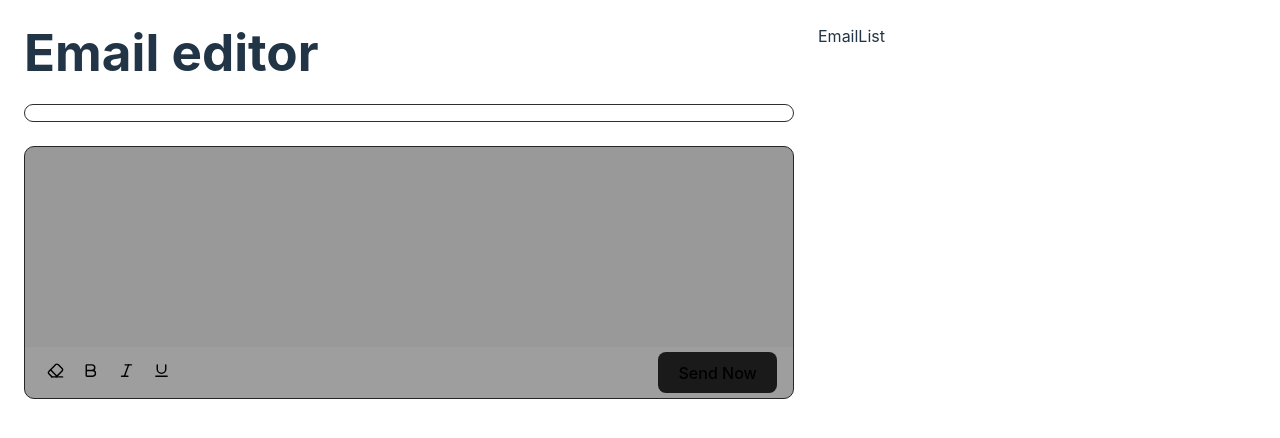
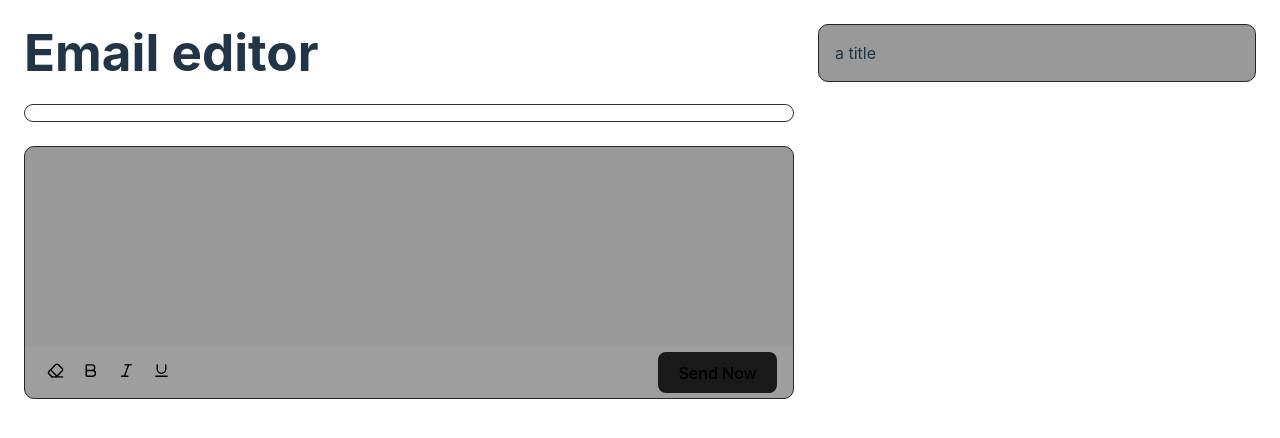
Before and after one commit to DmitriyRiabko/react_ts_email-editor, a React (Vite) app: page / in a window 1280 px wide. Shown: the top 438 px of the page. Built offline with nearby package versions, Linux system fonts and the light colour scheme; data requests are answered from the project's data file.

Commit message:
added list of emails from db

```diff
--- a/src/components/email-list/EmailList.tsx
+++ b/src/components/email-list/EmailList.tsx
@@ -1,7 +1,17 @@
+import { useQuery } from '@tanstack/react-query'
 import styles from './EmailList.module.scss'
-
+import { emailService } from '../../services/email.services'
+import HTMLReactParser from 'html-react-parser/lib/index'
 
 export function EmailList() {
-    return <div className={styles.list}>
-        EmailList</div>
+    const { data } = useQuery({
+        queryKey: ['email list'],
+        queryFn: () => emailService.getEmails()
+    })
+
+    return (<div className={styles.list}>
+        {data?.map(email => (
+            <div key={email.text}>{ HTMLReactParser(email?.text)}</div>
+        ))}
+    </div>)
 }
```
